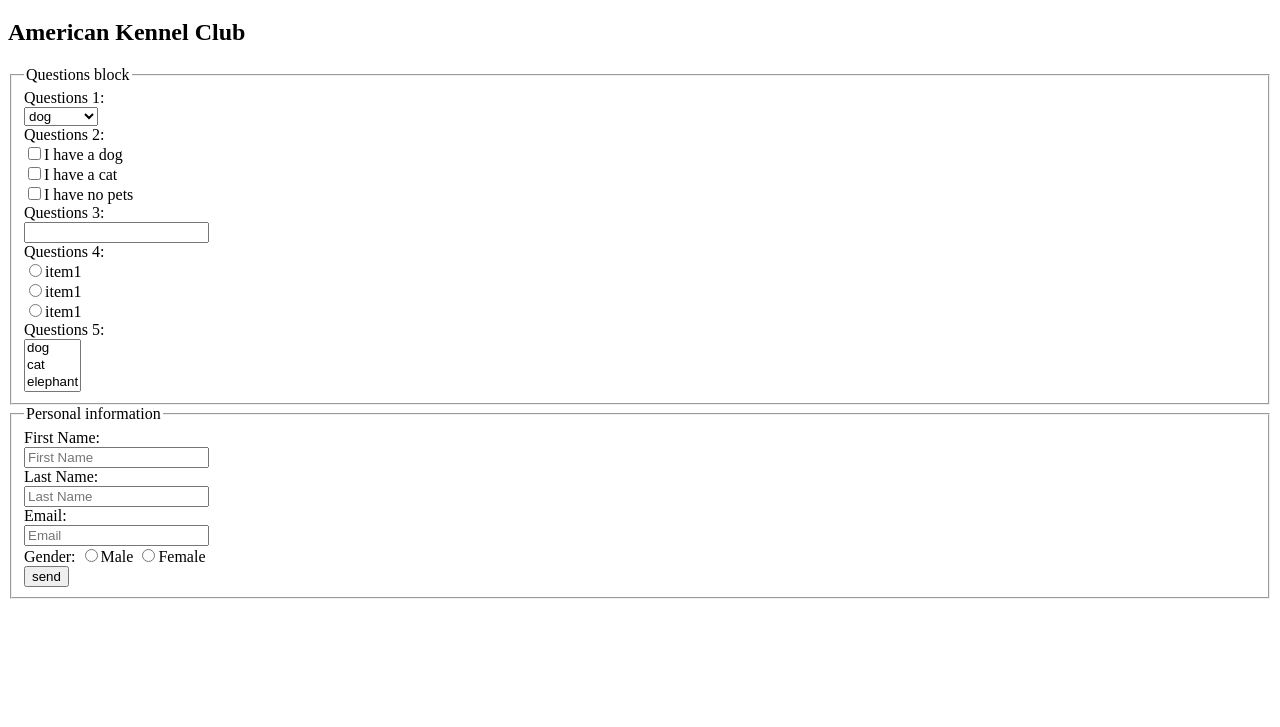
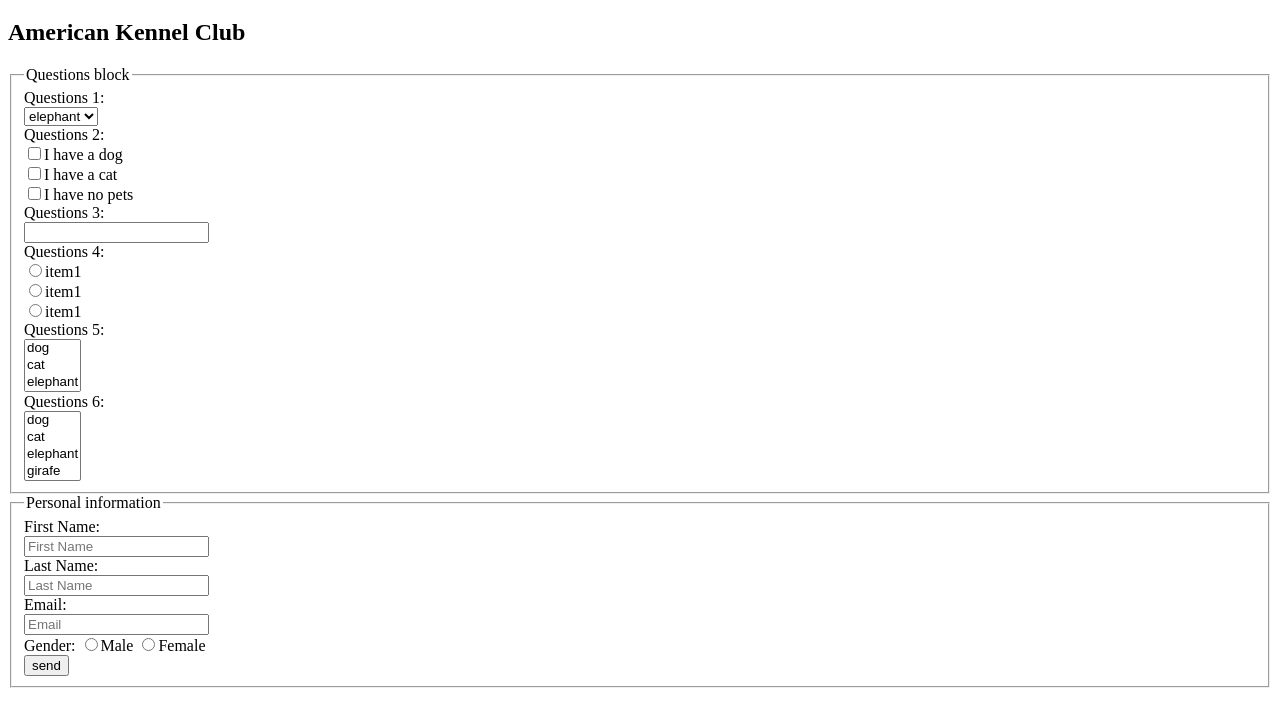
Before and after one commit to VitaliyVakuliuk/hw02, a plain HTML site: page from.html in a window 1280 px wide. Shown: the part 61-788 px from the top of the page. Drawn offline with Linux system fonts and the light colour scheme.

Commit message:
Created markup

```diff
--- a/index2.html
+++ b/from.html
@@ -19,7 +19,7 @@
                 <label><select name="animals">
                         <option value="dog">dog</option>
                         <option value="cat">cat</option>
-                        <option value="elephant">elephant</option>
+                        <option value="elephant" selected>elephant</option>
                         <option value="giraffe">giraffe</option>
                         <option value="other">other</option>
                     </select><br>
@@ -49,6 +49,14 @@
                         <option value="other">other</option>
                     </select><br>
                 </label>
+                <label>Questions 6:<br>
+                    <select name="animals" size="4" multiple>
+                        <option value="dog">dog</option>
+                        <option value="cat">cat</option>
+                        <option value="elephant">elephant</option>
+                        <option value="girafe">girafe</option>
+                    </select><br>
+                </label>
             </fieldset>
             <fieldset>
                 <legend>Personal information</legend>
```
Also changed, not shown: index.html (+1 -1 lines).
